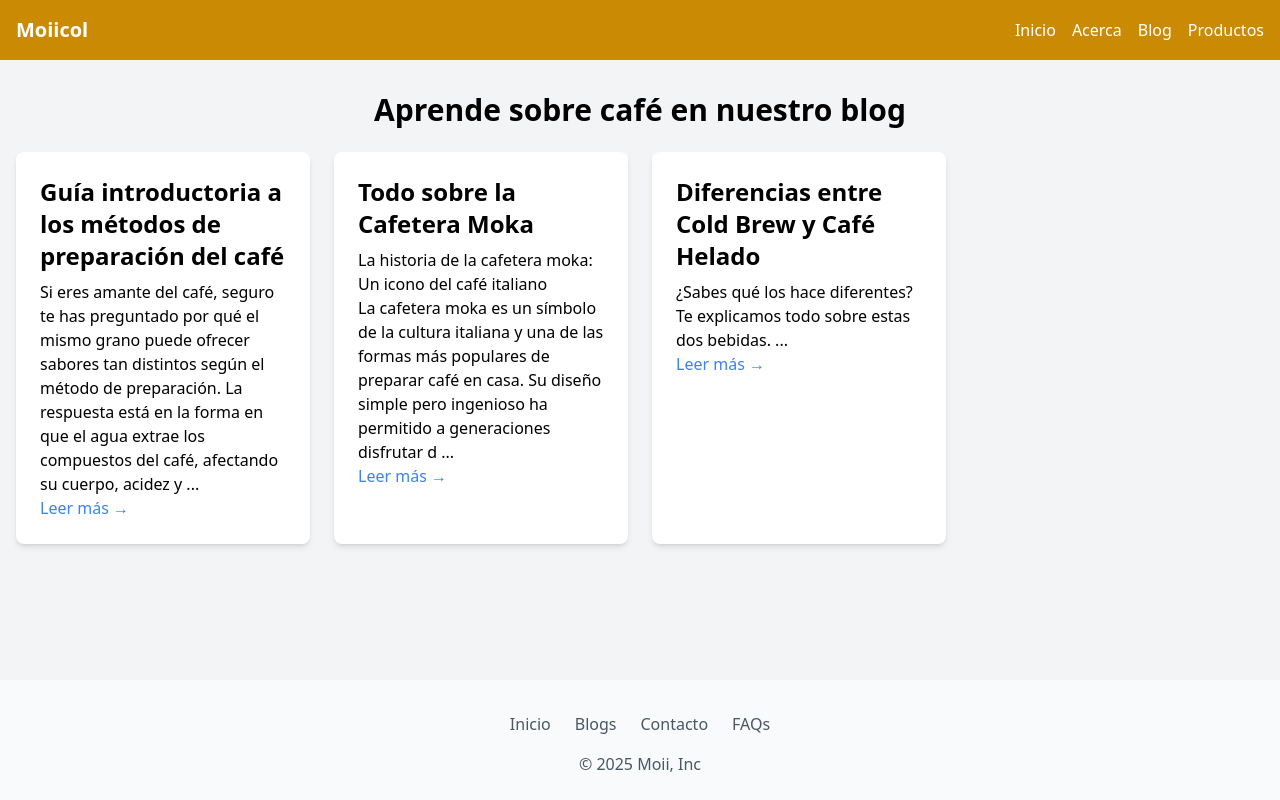
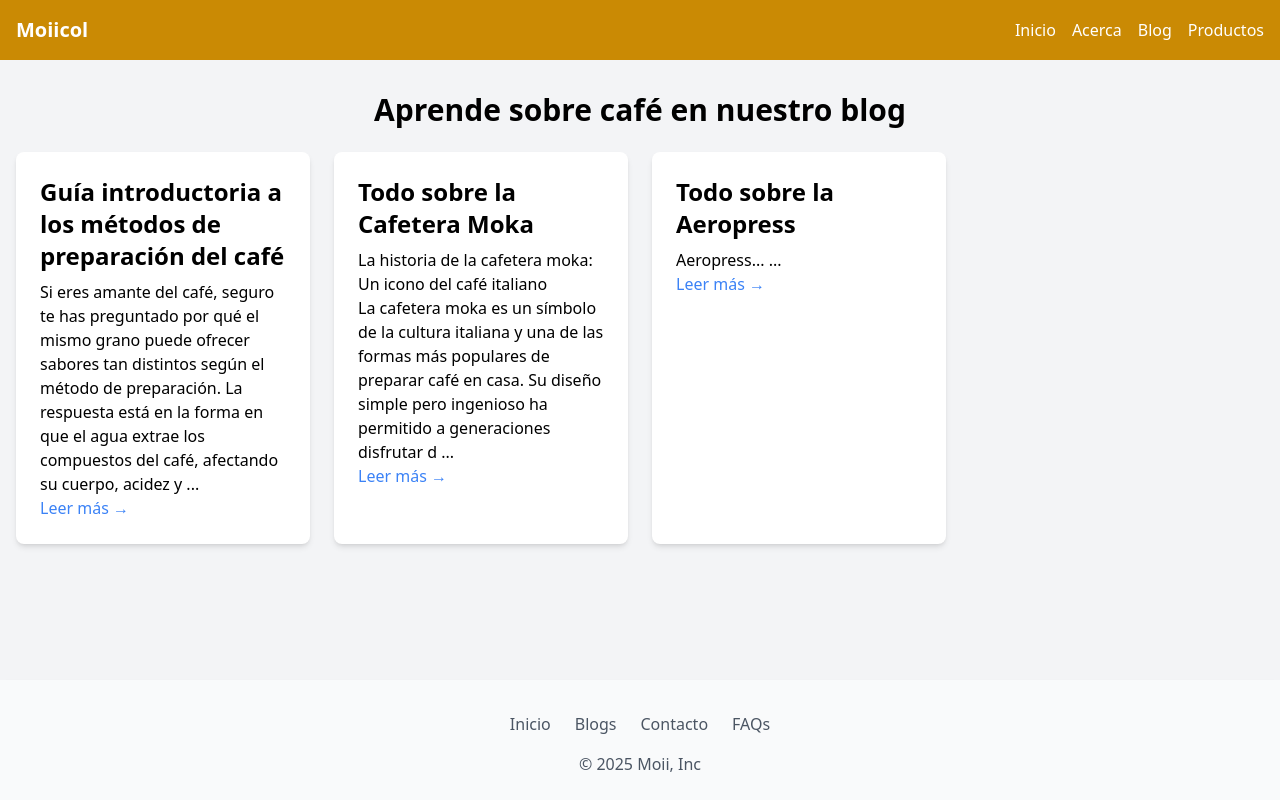
Before and after one commit to danielcaicedoj/moiicol-website, a React (Vite) app: page /blog in a window 1280 px wide. Built offline with nearby package versions, Linux system fonts and the light colour scheme.

Commit message:
add aeropress part of blog

```diff
--- a/src/data/blogs.js
+++ b/src/data/blogs.js
@@ -170,11 +170,11 @@ La cafetera moka sigue siendo un ícono del café en casa, con versiones clásic
     },
     {
       id: 3,
-      title: "Diferencias entre Cold Brew y Café Helado",
+      title: "Todo sobre la Aeropress",
       slug: "",
       category: "Técnicas",
       date: "2025-03-16",
       image: "https://ejemplo.com/coldbrew.jpg",
-      content: "¿Sabes qué los hace diferentes? Te explicamos todo sobre estas dos bebidas."
+      content: "Aeropress..."
     }
   ];
```
